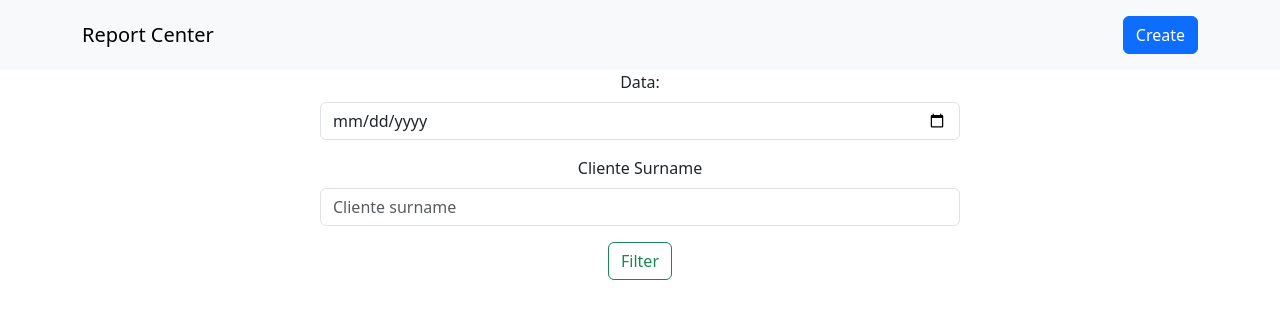
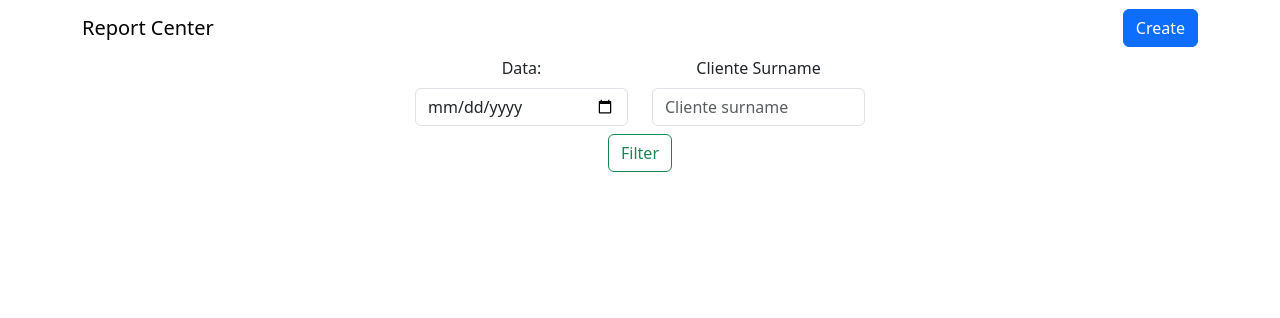
Before and after one commit to CarloVitto01/my-demo-front-bs, a React (Create React App) app: page / in a window 1280 px wide. Shown: the top 318 px of the page. Built offline with nearby package versions, Linux system fonts and the light colour scheme.

Commit message:
Ultimo commit prima della simulazione

```diff
--- a/src/component/create/ButtonCreateSegnalazione.tsx
+++ b/src/component/create/ButtonCreateSegnalazione.tsx
@@ -16,7 +16,7 @@ const ButtonCreateSegnalazione = () => {
         </Button>
 
         <Modal show={show} onHide={handleClose}>
-            <Button variant="secondary" onClick={handleClose}>
+            <Button variant="danger" onClick={handleClose}>
               Close
             </Button>
           <Modal.Body>
--- a/src/component/header/Header.tsx
+++ b/src/component/header/Header.tsx
@@ -5,14 +5,10 @@ import Navbar from 'react-bootstrap/Navbar';
 const Header = () => {
 
     return (
-        <Navbar className="bg-body-tertiary">
+        <Navbar>
             <Container>
                 <Navbar.Brand>Report Center</Navbar.Brand>
-                <Navbar.Collapse className="justify-content-end">
-                    <Navbar.Text>
-                        <ButtonCreateSegnalazione />
-                    </Navbar.Text>
-                </Navbar.Collapse>
+                <ButtonCreateSegnalazione />
             </Container>
         </Navbar>
     );
--- a/src/component/view/ViewComponent.css
+++ b/src/component/view/ViewComponent.css
@@ -10,7 +10,3 @@
     flex-wrap: wrap;
     justify-content: center;
 }
-
-.bodySearch{
-    width: 50%;
-}
--- a/src/component/view/ViewComponent.tsx
+++ b/src/component/view/ViewComponent.tsx
@@ -4,7 +4,7 @@ import SegnalazioniService from "../../service/SegnalazioniService";
 import { SubmitHandler, useForm } from "react-hook-form";
 import Card from 'react-bootstrap/Card';
 import ListGroup from 'react-bootstrap/ListGroup';
-import { Form, Button } from 'react-bootstrap';
+import { Form, Button, Col, Row } from 'react-bootstrap';
 import './ViewComponent.css'
 
 
@@ -25,23 +25,27 @@ const ViewComponent = () => {
   };
 
   return (
-    <div className="bodyViewComponent">
-      <div className="bodySearch">
+    <div>
+      <div className="d-flex justify-content-center">
         <Form onSubmit={handleSubmit(filterBy)}>
-          <Form.Group className="mb-3">
-            <Form.Label>Data: </Form.Label>
-            <Form.Control type="date" placeholder="Date" {...register('date')} />
-          </Form.Group>
-          <Form.Group className="mb-3">
-            <Form.Label>Cliente Surname</Form.Label>
-            <Form.Control type="text" placeholder="Cliente surname" {...register('cliente.surname')} />
-          </Form.Group>
-          <Button variant="outline-success" type="submit">Filter</Button>
+          <Row>
+            <Col xs={6}>
+              <Form.Label>Data: </Form.Label>
+              <Form.Control type="date" placeholder="Date" {...register('date')} />
+            </Col>
+            <Col xs={6}>
+              <Form.Label>Cliente Surname</Form.Label>
+              <Form.Control type="text" placeholder="Cliente surname" {...register('cliente.surname')} />
+            </Col>
+          </Row>
+            <Col className="d-flex justify-content-center mt-2">
+              <Button variant="outline-success" type="submit">Filter</Button>
+            </Col>
         </Form>
       </div>
       <div className={`containerCardSegnalazioni`}>
         {segnalazioniList.map((segnalazioni: Segnalazioni) => (
-          <Card style={{ width: '18rem' }} key={segnalazioni.id}>
+          <Card style={{ width: '18rem', margin: '1em' }} key={segnalazioni.id}>
             <Card.Body>
               <Card.Title>Description:</Card.Title>
               <Card.Text>
```
